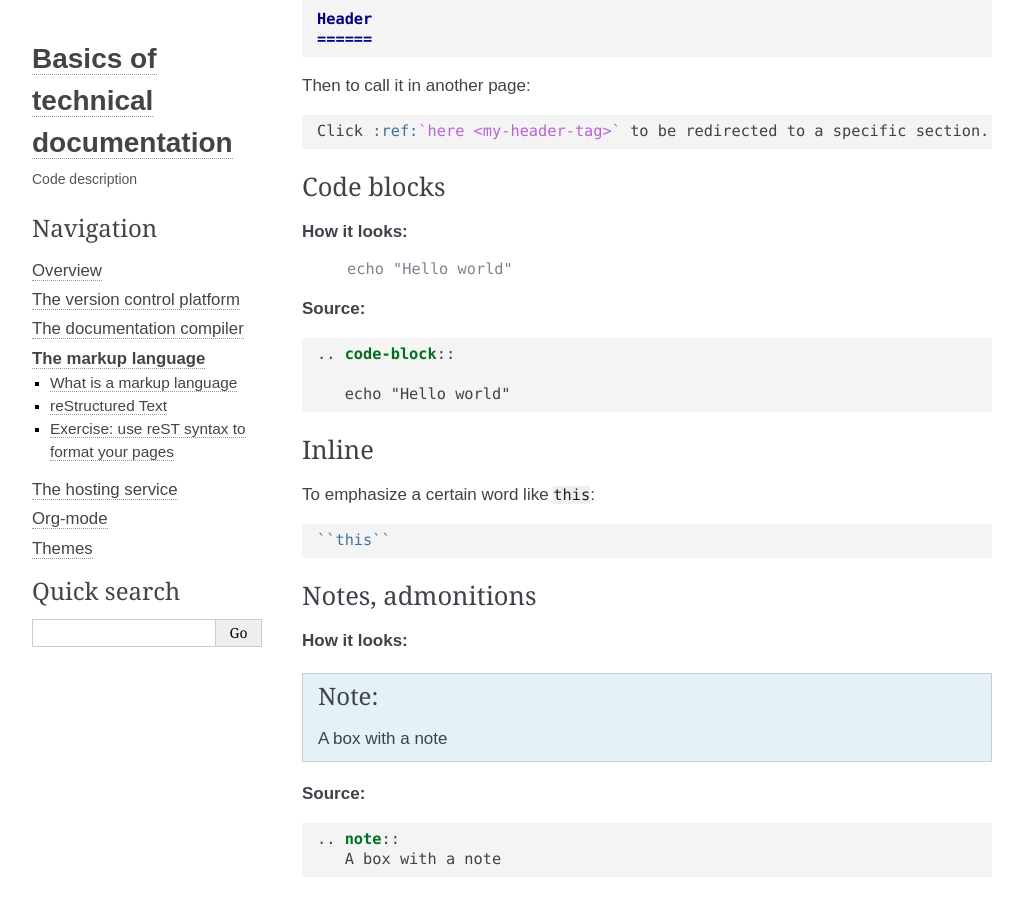
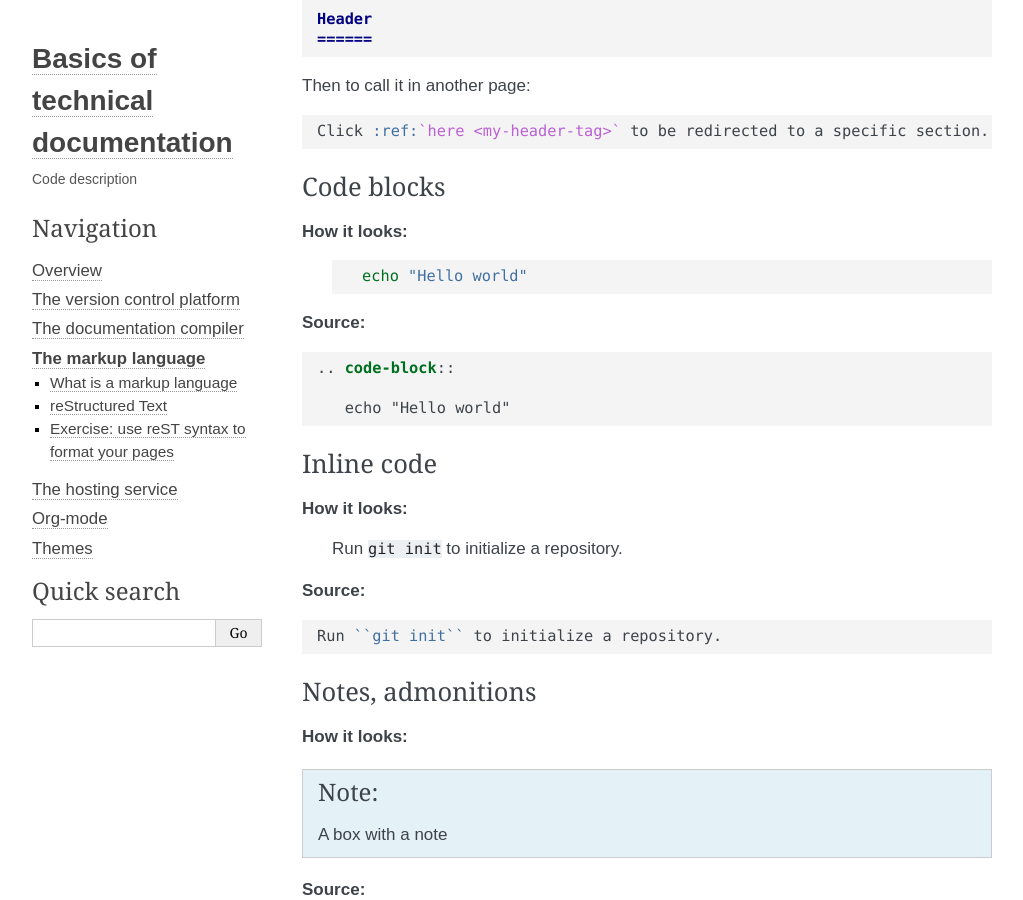
Before and after one commit to lindattt/ainfo-project-v2, a Sphinx documentation site: the page built from source/markup.rst, in a window 1280 px wide and 900 px high, scrolled down 1631 px. Shown: the whole window, without its empty margins (118-1141 px from the left). Built offline with Sphinx 7.4.7, drawn with Linux system fonts in a browser that asks for light colours.

Commit message:
edit markup.rst

```diff
--- a/source/markup.rst
+++ b/source/markup.rst
@@ -104,7 +104,7 @@ Code blocks
 
 **How it looks:**
 
-   .. code-block::
+   .. code-block:: bash
 
       echo "Hello world"
 
@@ -117,14 +117,17 @@ Code blocks
       echo "Hello world"
 
 
-Inline
-~~~~~~
+Inline code
+~~~~~~~~~~~
+**How it looks:**
 
-To emphasize a certain word like ``this``:
+	Run ``git init`` to initialize a repository.
+
+**Source:**
 
 .. code-block:: rest
 
-   ``this``
+   Run ``git init`` to initialize a repository.
 
 
 
--- a/source/sphinx.rst
+++ b/source/sphinx.rst
@@ -397,6 +397,7 @@ This variable consists of paths that contain custom static files, i.e. CSS files
 	  font-family: serif;
 	}
 
+
 ``html_theme``
 ~~~~~~~~~~~~~~~~~~~
 This variable allows to change the theme of the HTML output.
@@ -411,4 +412,4 @@ This variable allows to change the theme of the HTML output.
 
 	html_theme = 'furo'
 
- After the build, your HTML pages will be rendered with the new theme.
+After the build, your HTML pages will be rendered with the new theme.
```
